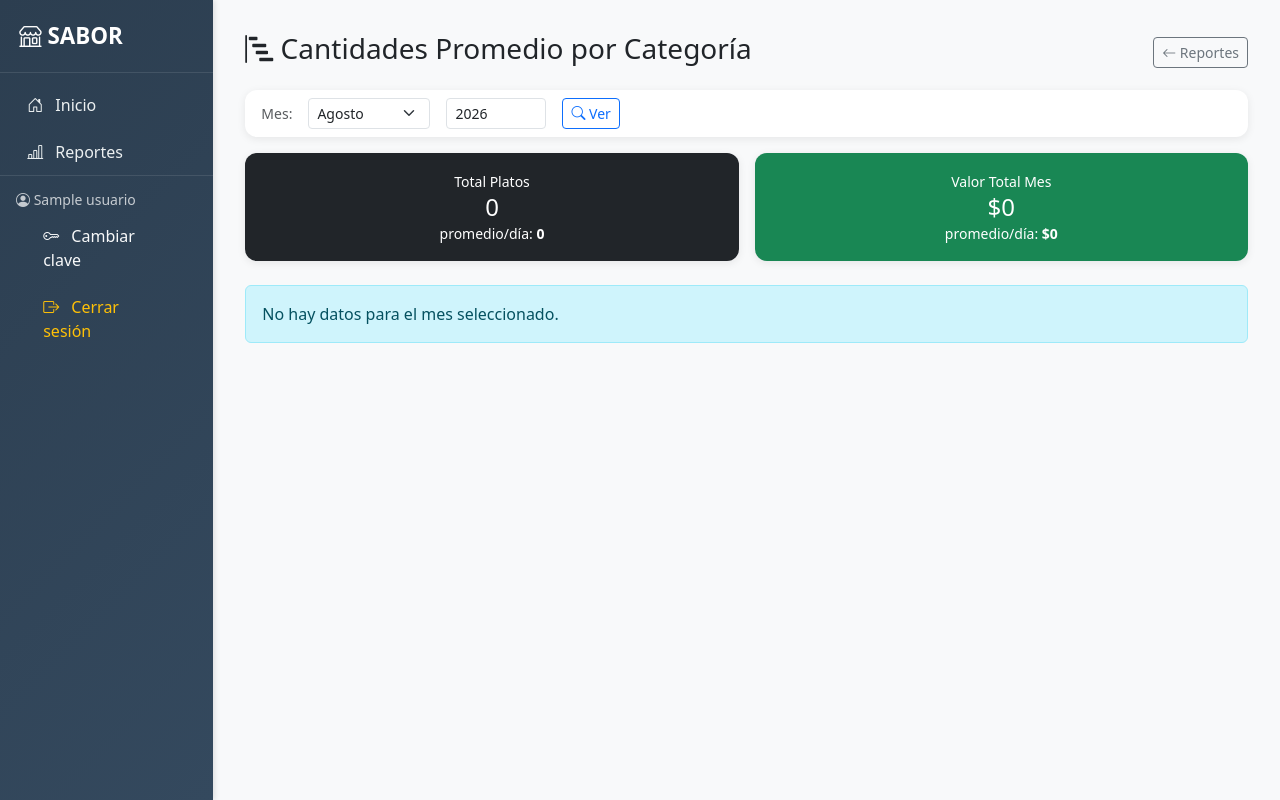
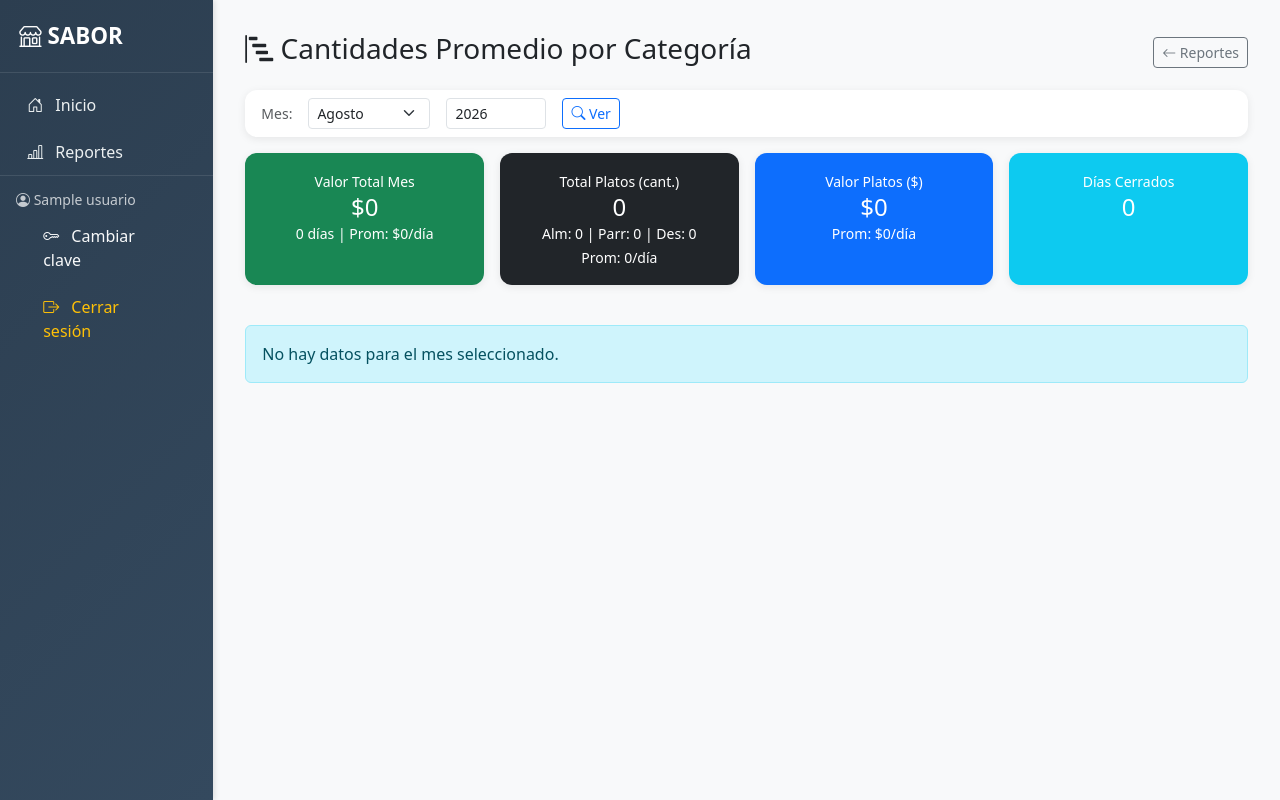
Before and after one commit to softeasyweb1966-web/SABOR, a Flask app: page /reportes/cantidades-promedio in a window 1280 px wide. Run offline with Flask 3, Linux system fonts and the light colour scheme; a user stored in the database is signed in; tables that the repository leaves empty hold one stand-in row (values such as "Sample post"); some libraries are stand-ins or nearby versions.

Commit message:
Reporte cantidades: tarjetas reorganizadas y grafica valores por dia

```diff
--- a/app/reportes/routes.py
+++ b/app/reportes/routes.py
@@ -339,32 +339,54 @@ def cantidades_promedio():
                 'borderWidth': 1
             })
 
-    # Total platos (almuerzos + desayunos + parrillas) y valores
-    categorias_platos = ['Almuerzos', 'Desayunos', 'Parrillas']
+    # Total platos (almuerzos + parrillas + desayunos)
+    categorias_platos = ['Almuerzos', 'Parrillas', 'Desayunos']
     total_platos = sum(totales_cat.get(c, 0) for c in categorias_platos)
     promedio_platos = round(total_platos / dias_cerrados, 1) if dias_cerrados > 0 else 0
+    platos_almuerzos = totales_cat.get('Almuerzos', 0)
+    platos_parrillas = totales_cat.get('Parrillas', 0)
+    platos_desayunos = totales_cat.get('Desayunos', 0)
 
     # Valor total del mes y promedio en valor
     total_valor_mes = sum(float(v.total_ventas) for v in ventas_mes)
     promedio_valor = round(total_valor_mes / dias_cerrados, 0) if dias_cerrados > 0 else 0
 
-    # Valores por categoría
+    # Valores por categoría y por día
     valores_cat = defaultdict(float)
+    valores_dia = defaultdict(lambda: defaultdict(float))
     for venta in ventas_mes:
-        detalles = VentaDetalle.query.filter_by(venta_diaria_id=venta.id, es_cortesia=False).all()
-        for d in detalles:
-            valores_cat[d.producto.categoria.nombre] += float(d.subtotal)
+        detalles_v = VentaDetalle.query.filter_by(venta_diaria_id=venta.id, es_cortesia=False).all()
+        for d in detalles_v:
+            cat_n = d.producto.categoria.nombre
+            valores_cat[cat_n] += float(d.subtotal)
+            valores_dia[venta.fecha.strftime('%d/%m')][cat_n] += float(d.subtotal)
+
+    valor_platos = sum(valores_cat.get(c, 0) for c in categorias_platos)
+    promedio_valor_platos = round(valor_platos / dias_cerrados, 0) if dias_cerrados > 0 else 0
+
+    # Gráfica de valores por día (barras verticales agrupadas)
+    grafica_val_labels = [v.fecha.strftime('%d/%m') for v in ventas_mes]
+    grafica_val_datasets = [
+        {'label': 'Total Día', 'data': [float(v.total_ventas) for v in ventas_mes], 'backgroundColor': '#212529'},
+        {'label': 'Alm+Parr+Des', 'data': [valores_dia[f].get('Almuerzos',0)+valores_dia[f].get('Parrillas',0)+valores_dia[f].get('Desayunos',0) for f in grafica_val_labels], 'backgroundColor': '#0d6efd'},
+        {'label': 'Almuerzos', 'data': [valores_dia[f].get('Almuerzos',0) for f in grafica_val_labels], 'backgroundColor': '#198754'},
+        {'label': 'Parrillas', 'data': [valores_dia[f].get('Parrillas',0) for f in grafica_val_labels], 'backgroundColor': '#fd7e14'},
+        {'label': 'Desayunos', 'data': [valores_dia[f].get('Desayunos',0) for f in grafica_val_labels], 'backgroundColor': '#6f42c1'},
+    ]
+    otras_cats = [c for c in valores_cat.keys() if c not in categorias_platos]
+    if otras_cats:
+        grafica_val_datasets.append({'label': 'Otros', 'data': [sum(valores_dia[f].get(c,0) for c in otras_cats) for f in grafica_val_labels], 'backgroundColor': '#6c757d'})
 
     return render_template('reportes/cantidades_promedio.html',
-                           mes=mes,
-                           anio=anio,
-                           dias_cerrados=dias_cerrados,
-                           totales_cat=dict(totales_cat),
-                           promedios=promedios,
+                           mes=mes, anio=anio, dias_cerrados=dias_cerrados,
+                           totales_cat=dict(totales_cat), promedios=promedios,
                            grafica_labels=json.dumps(grafica_labels),
                            grafica_datasets=json.dumps(grafica_datasets),
-                           total_platos=total_platos,
-                           promedio_platos=promedio_platos,
-                           total_valor_mes=total_valor_mes,
-                           promedio_valor=promedio_valor,
-                           valores_cat=dict(valores_cat))
+                           total_platos=total_platos, promedio_platos=promedio_platos,
+                           platos_almuerzos=platos_almuerzos, platos_parrillas=platos_parrillas,
+                           platos_desayunos=platos_desayunos,
+                           total_valor_mes=total_valor_mes, promedio_valor=promedio_valor,
+                           valor_platos=valor_platos, promedio_valor_platos=promedio_valor_platos,
+                           valores_cat=dict(valores_cat),
+                           grafica_val_labels=json.dumps(grafica_val_labels),
+                           grafica_val_datasets=json.dumps(grafica_val_datasets))
--- a/app/templates/reportes/cantidades_promedio.html
+++ b/app/templates/reportes/cantidades_promedio.html
@@ -24,36 +24,75 @@
     </div>
 </div>
 
-<!-- Tarjetas de promedio por categoría -->
+<!-- Tarjetas resumen -->
 <div class="row g-3 mb-4">
-    <!-- Tarjeta resumen total platos -->
-    <div class="col">
-        <div class="card bg-dark text-white text-center h-100">
-            <div class="card-body py-3">
-                <small>Total Platos</small>
-                <h4 class="mb-0">{{ total_platos }}</h4>
-                <small>promedio/día: <strong>{{ promedio_platos }}</strong></small>
-            </div>
-        </div>
-    </div>
-    <!-- Tarjeta valor total -->
-    <div class="col">
+    <!-- 1. Valor Total Mes -->
+    <div class="col-md-3">
         <div class="card bg-success text-white text-center h-100">
             <div class="card-body py-3">
                 <small>Valor Total Mes</small>
                 <h4 class="mb-0">${{ "{:,.0f}".format(total_valor_mes) }}</h4>
-                <small>promedio/día: <strong>${{ "{:,.0f}".format(promedio_valor) }}</strong></small>
+                <small>{{ dias_cerrados }} días | Prom: ${{ "{:,.0f}".format(promedio_valor) }}/día</small>
             </div>
         </div>
     </div>
-    {% for cat_nombre, promedio in promedios.items() %}
+    <!-- 2. Total Platos (cantidades) -->
+    <div class="col-md-3">
+        <div class="card bg-dark text-white text-center h-100">
+            <div class="card-body py-3">
+                <small>Total Platos (cant.)</small>
+                <h4 class="mb-0">{{ total_platos }}</h4>
+                <small>Alm: {{ platos_almuerzos }} | Parr: {{ platos_parrillas }} | Des: {{ platos_desayunos }}</small><br>
+                <small>Prom: {{ promedio_platos }}/día</small>
+            </div>
+        </div>
+    </div>
+    <!-- 3. Valor Platos ($) -->
+    <div class="col-md-3">
+        <div class="card bg-primary text-white text-center h-100">
+            <div class="card-body py-3">
+                <small>Valor Platos ($)</small>
+                <h4 class="mb-0">${{ "{:,.0f}".format(valor_platos) }}</h4>
+                <small>Prom: ${{ "{:,.0f}".format(promedio_valor_platos) }}/día</small>
+            </div>
+        </div>
+    </div>
+    <!-- 4. Días -->
+    <div class="col-md-3">
+        <div class="card bg-info text-white text-center h-100">
+            <div class="card-body py-3">
+                <small>Días Cerrados</small>
+                <h4 class="mb-0">{{ dias_cerrados }}</h4>
+            </div>
+        </div>
+    </div>
+</div>
+
+<!-- Tarjetas por categoría (Almuerzos, Parrillas, Desayunos primero) -->
+<div class="row g-2 mb-4">
+    {% for cat_nombre in ['Almuerzos', 'Parrillas', 'Desayunos'] %}
     {% if totales_cat.get(cat_nombre, 0) > 0 %}
     <div class="col">
         <div class="card border-primary text-center h-100">
-            <div class="card-body py-3">
+            <div class="card-body py-2">
                 <small class="text-muted">{{ cat_nombre }}</small>
-                <h4 class="mb-0 text-primary">{{ promedio }}</h4>
-                <small class="text-muted">promedio/día</small>
+                <h5 class="mb-0 text-primary">{{ promedios.get(cat_nombre, 0) }}</h5>
+                <small class="text-muted">prom/día</small>
+                <hr class="my-1">
+                <small>Total: <strong>{{ totales_cat[cat_nombre] }}</strong> | ${{ "{:,.0f}".format(valores_cat.get(cat_nombre, 0)) }}</small>
+            </div>
+        </div>
+    </div>
+    {% endif %}
+    {% endfor %}
+    {% for cat_nombre, promedio in promedios.items() %}
+    {% if cat_nombre not in ['Almuerzos', 'Parrillas', 'Desayunos'] and totales_cat.get(cat_nombre, 0) > 0 %}
+    <div class="col">
+        <div class="card border-secondary text-center h-100">
+            <div class="card-body py-2">
+                <small class="text-muted">{{ cat_nombre }}</small>
+                <h5 class="mb-0">{{ promedio }}</h5>
+                <small class="text-muted">prom/día</small>
                 <hr class="my-1">
                 <small>Total: <strong>{{ totales_cat[cat_nombre] }}</strong> | ${{ "{:,.0f}".format(valores_cat.get(cat_nombre, 0)) }}</small>
             </div>
@@ -63,14 +102,14 @@
     {% endfor %}
 </div>
 
-<!-- Gráfica de cantidades por día por categoría -->
+<!-- Gráfica de VALORES por día (barras verticales agrupadas) -->
 {% if dias_cerrados > 0 %}
 <div class="card mb-4">
     <div class="card-header py-2">
-        <h6 class="mb-0"><i class="bi bi-bar-chart-steps"></i> Cantidades vendidas por día y categoría</h6>
+        <h6 class="mb-0"><i class="bi bi-bar-chart"></i> Valores por Día ($)</h6>
     </div>
     <div class="card-body">
-        <canvas id="chartCantidades" height="100"></canvas>
+        <canvas id="chartValores" height="100"></canvas>
     </div>
 </div>
 {% else %}
@@ -81,13 +120,13 @@
 {% block extra_js %}
 <script src="https://cdn.jsdelivr.net/npm/chart.js@4.4.0/dist/chart.umd.min.js"></script>
 <script>
-const ctx = document.getElementById('chartCantidades');
+const ctx = document.getElementById('chartValores');
 if (ctx) {
     new Chart(ctx, {
         type: 'bar',
         data: {
-            labels: {{ grafica_labels|safe }},
-            datasets: {{ grafica_datasets|safe }}
+            labels: {{ grafica_val_labels|safe }},
+            datasets: {{ grafica_val_datasets|safe }}
         },
         options: {
             responsive: true,
@@ -95,12 +134,12 @@ if (ctx) {
                 legend: { position: 'top' }
             },
             scales: {
-                x: { stacked: true },
                 y: {
-                    stacked: true,
                     beginAtZero: true,
                     ticks: {
-                        stepSize: 5
+                        callback: function(value) {
+                            return '$' + value.toLocaleString();
+                        }
                     }
                 }
             }
```
